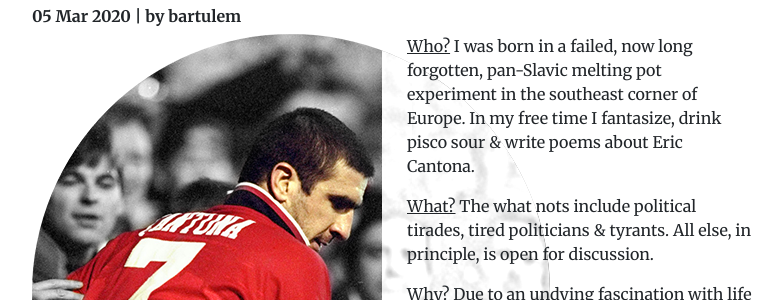
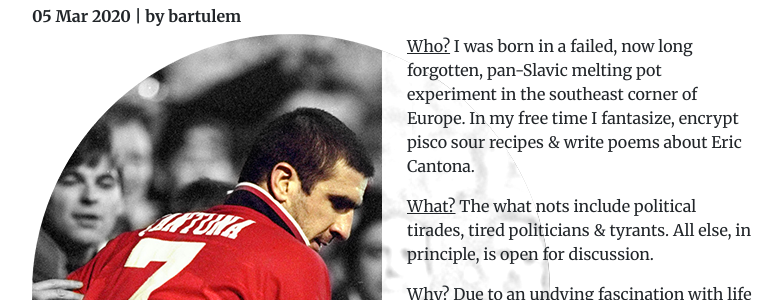
Before and after one commit to bartulem/bartulem.github.io, a Jekyll site: the page built from inexile/_posts/2020-03-05-bartulem-site-launched.md, in a window 1280 px wide. Shown: the part 159-459 px from the top of the page, without its empty margins (248-1031 px from the left). Built offline with Jekyll 4.4.1, drawn with Linux system fonts in a browser that asks for light colours; comment, search, counter and statistics services are not loaded.

Commit message:
Update 2020-03-05-bartulem-site-launched.md

```diff
--- a/inexile/_posts/2020-03-05-bartulem-site-launched.md
+++ b/inexile/_posts/2020-03-05-bartulem-site-launched.md
@@ -13,7 +13,7 @@ date: 2020-03-05
   </div>
 
   <div class="col-sm-6">
-    <p> <u>Who?</u> I was born in a failed, now long forgotten, pan-Slavic melting pot experiment in the southeast corner of Europe. In my free time I fantasize, drink pisco sour & write poems about Eric Cantona. </p>
+    <p> <u>Who?</u> I was born in a failed, now long forgotten, pan-Slavic melting pot experiment in the southeast corner of Europe. In my free time I fantasize, encrypt pisco sour recipes & write poems about Eric Cantona. </p>
     <p> <u>What?</u> The what nots include political tirades, tired politicians & tyrants. All else, in principle, is open for discussion. </p>
     <p> <u>Why?</u> Due to an undying fascination with life and the unknown, but also everything in between. Tolstoy wrote "Life is too long to say anything definitely; always say perhaps" and I subscribe to that school of thought. </p>
     <p> <u>Else?</u> The language will switch between English and my mother tongue, depending on the targeted audience and philosophical inclination. </p>
```
